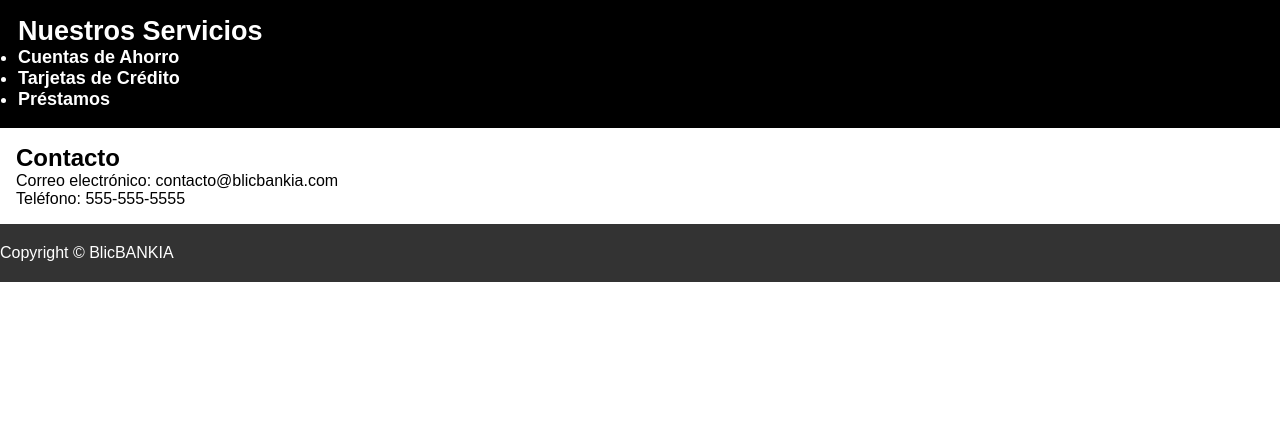
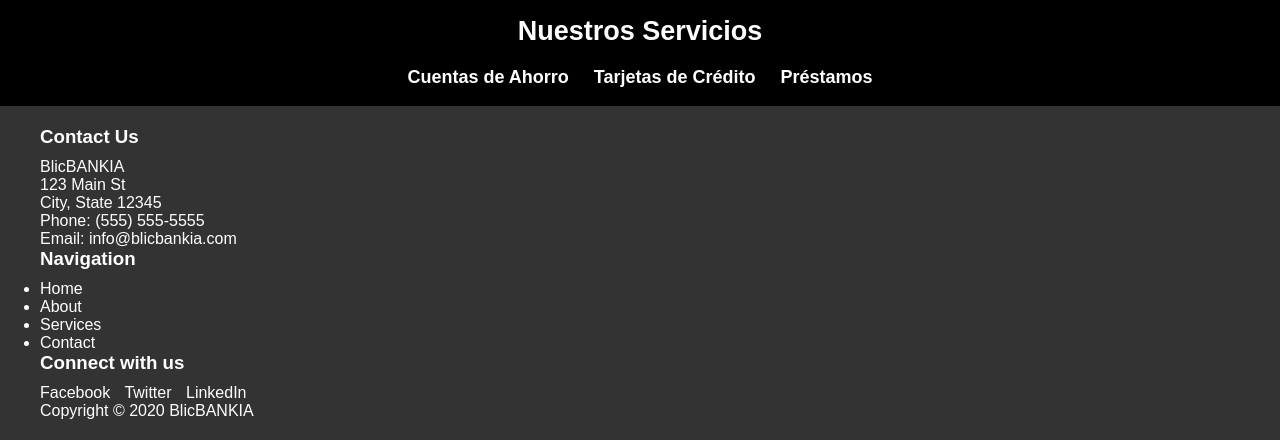
Before and after one commit to Kevinpc123/Trabajo_Git, a plain HTML site: page index.html in a window 1280 px wide. Shown: the part 688-1128 px from the top of the page. Before the commit the page ends 970 px from the top, so only its background shows below. Drawn offline with Linux system fonts and the light colour scheme.

Commit message:
version 1.1 modificamos el html y css

```diff
--- a/index.html
+++ b/index.html
@@ -38,14 +38,40 @@
           <li>Préstamos</li>
         </ul>
       </section>
-      <section id="contacto">
-        <h2>Contacto</h2>
-        <p>Correo electrónico: contacto@blicbankia.com</p>
-        <p>Teléfono: 555-555-5555</p>
-      </section>
     </main>
     <footer>
-      <p>Copyright © BlicBANKIA</p>
+      <div class="container">
+        <div class="row">
+          <div class="col-md-4">
+            <h3>Contact Us</h3>
+            <p>BlicBANKIA</p>
+            <p>123 Main St</p>
+            <p>City, State 12345</p>
+            <p>Phone: (555) 555-5555</p>
+            <p>Email: info@blicbankia.com</p>
+          </div>
+          <div class="col-md-4">
+            <h3>Navigation</h3>
+            <ul>
+              <li><a href="#">Home</a></li>
+              <li><a href="#">About</a></li>
+              <li><a href="#">Services</a></li>
+              <li><a href="#">Contact</a></li>
+            </ul>
+          </div>
+          <div class="col-md-4">
+            <h3>Connect with us</h3>
+            <a href="#">Facebook</a>
+            <a href="#">Twitter</a>
+            <a href="#">LinkedIn</a>
+          </div>
+        </div>
+        <div class="row">
+          <div class="col-md-12">
+            <p>Copyright &copy; 2020 BlicBANKIA</p>
+          </div>
+        </div>
+      </div>
     </footer>
   </body>
 </html>
--- a/style.css
+++ b/style.css
@@ -8,9 +8,6 @@
 	margin:0;
 	padding:0;
 }
-
-/*EN EL VIDEO HAY UN ERROR POR EL CUAL NO SE VISUALIZA EN GOOGLE CHROME,
-EL CÓDIGO A CONTINUACIÓN YA ESTA CORREGIDO*/
 .titulo{
     text-align: center;
 }
@@ -169,6 +166,24 @@
 	max-width: 1200px;
 	margin: 0 auto;
   }
+  #servicios {
+	text-align: center;
+  }
+
+  #servicios h2 {
+	margin-bottom: 20px;
+  }
+
+  #servicios ul {
+	list-style: none;
+	margin: 0;
+	padding: 0;
+  }
+
+  #servicios li {
+	display: inline-block;
+	margin: 0 10px;
+  }
 
   /* Añadir reglas de estilo para hacer la página responsive */
   @media (max-width: 600px) {
@@ -180,3 +195,9 @@
       margin-bottom: 0.5em;
     }
   }
+  @media (max-width: 768px) {
+	#servicios li {
+	  display: block;
+	  margin: 10px 0;
+	}
+  }
```
